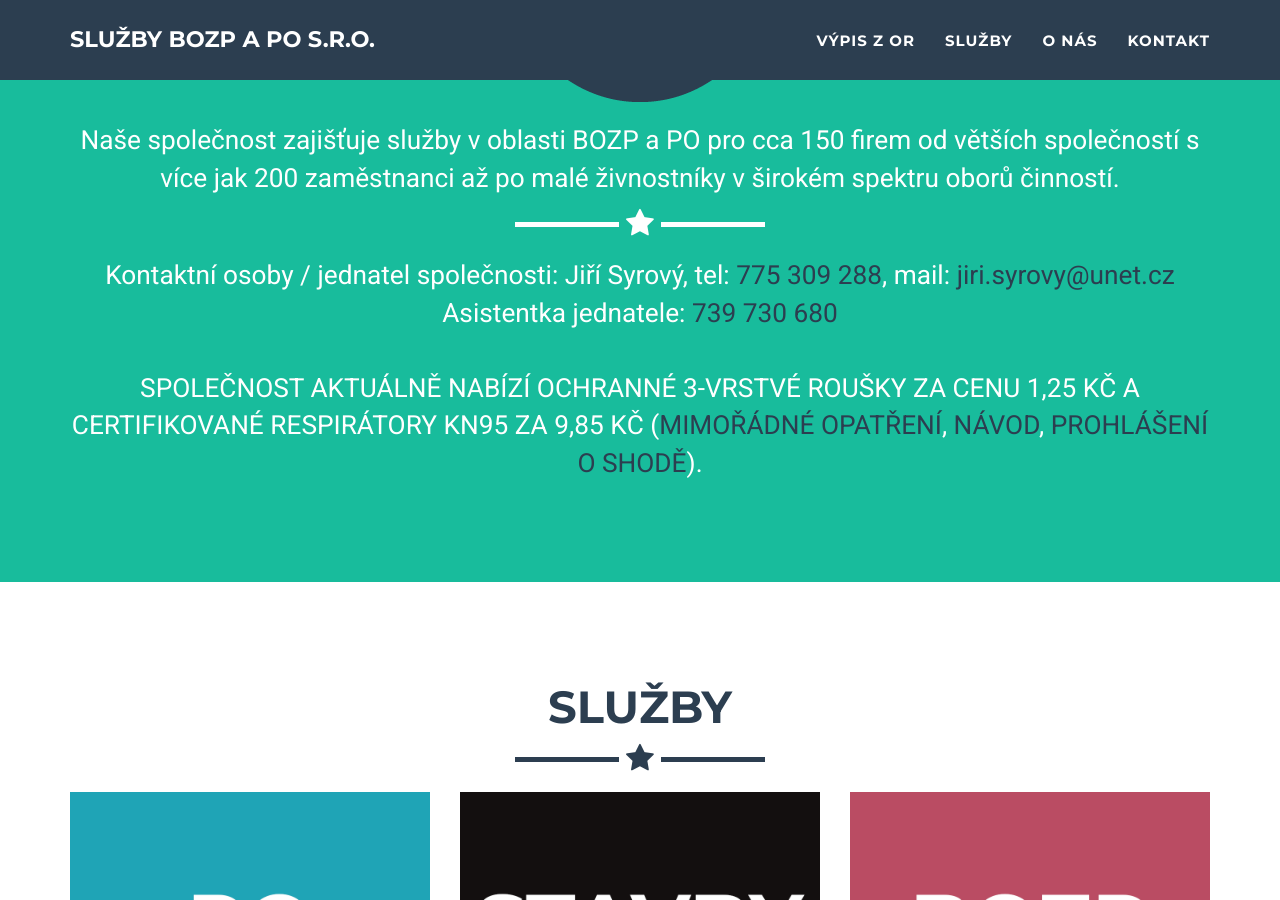
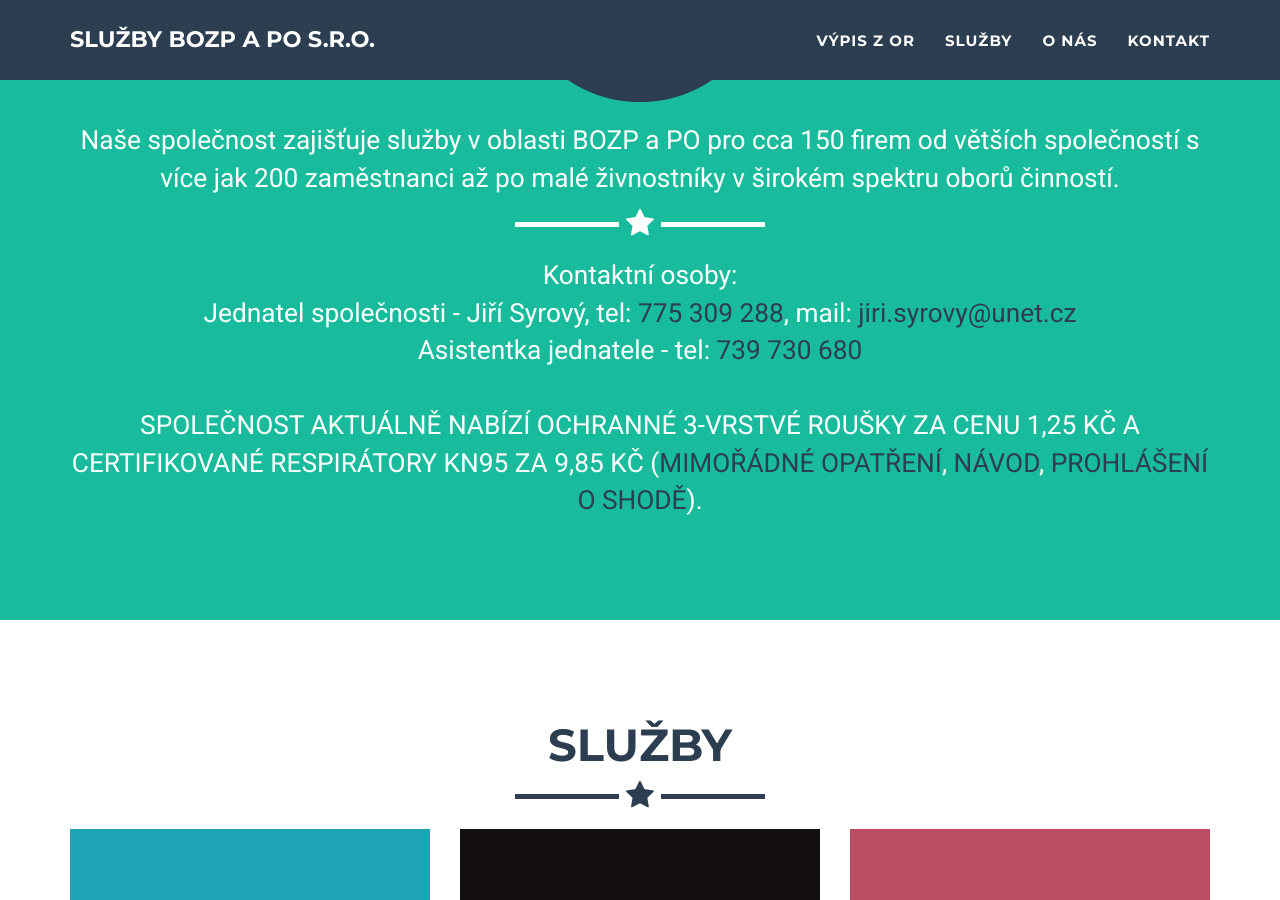
Before and after one commit to jsyrovy/bozp-po-syrovy.eu, a Jekyll site: the page built from index.html, in a window 1280 px wide and 900 px high, scrolled down 354 px. Built offline with Jekyll 4.4.1, drawn with Linux system fonts in a browser that asks for light colours.

Commit message:
Uprava textu kontaktnich osob

```diff
--- a/_includes/header.html
+++ b/_includes/header.html
@@ -10,9 +10,11 @@
                         </span>
                         <hr class="star-light">
                         <span class="skills">
-                            Kontaktní osoby / jednatel společnosti: Jiří Syrový, tel: <a href="tel:+420775309288" style="color: #{{ site.color.secondary }};">775 309 288</a>, mail: <a href="mailto:jiri.syrovy@unet.cz" style="color: #{{ site.color.secondary }};">jiri.syrovy@unet.cz</a>
+                            Kontaktní osoby:
                             <br>
-                            Asistentka jednatele: <a href="tel:+420739730680" style="color: #{{ site.color.secondary }};">739 730 680</a>
+                            Jednatel společnosti - Jiří Syrový, tel: <a href="tel:+420775309288" style="color: #{{ site.color.secondary }};">775 309 288</a>, mail: <a href="mailto:jiri.syrovy@unet.cz" style="color: #{{ site.color.secondary }};">jiri.syrovy@unet.cz</a>
+                            <br>
+                            Asistentka jednatele - tel: <a href="tel:+420739730680" style="color: #{{ site.color.secondary }};">739 730 680</a>
                             <br><br>
                             SPOLEČNOST AKTUÁLNĚ NABÍZÍ OCHRANNÉ 3-VRSTVÉ ROUŠKY ZA CENU 1,25 KČ A CERTIFIKOVANÉ RESPIRÁTORY KN95 ZA 9,85 KČ (<a href="/files/mimoradne_opatreni.jpg" style="color: #{{ site.color.secondary }};">MIMOŘÁDNÉ OPATŘENÍ</a>, <a href="/files/Navod_respirator_KN95_FFP2.pdf" style="color: #{{ site.color.secondary }};">NÁVOD</a>, <a href="/files/Resirator-typ-1-prohlaseni-o-shode.pdf" style="color: #{{ site.color.secondary }};">PROHLÁŠENÍ O SHODĚ</a>).
                         </span>
```
